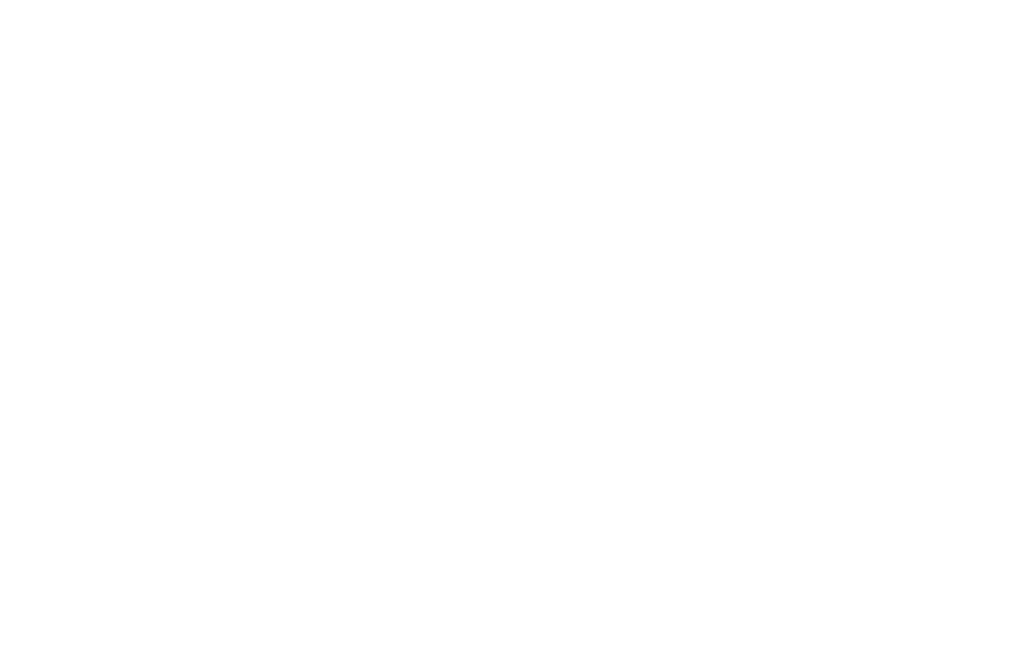
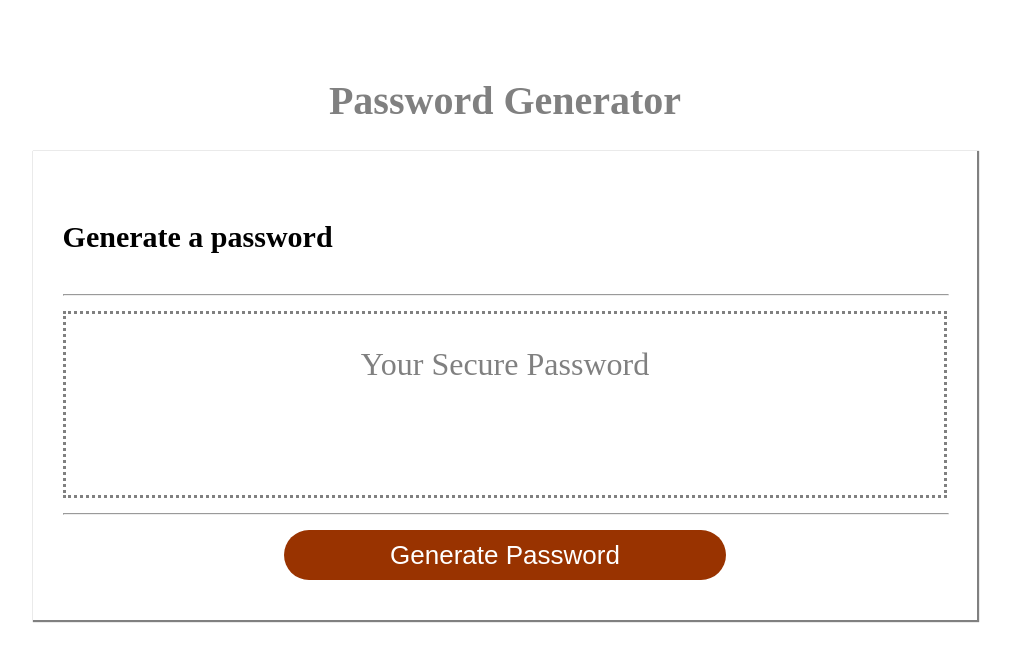
Before and after one commit to Frokesy/genRo, a plain HTML site: page index.html in a window 1280 px wide. Shown: the whole page, without its empty margins (135-1146 px from the left). Drawn offline with Linux system fonts and the light colour scheme.

Commit message:
finished basic design

```diff
--- a/index.css
+++ b/index.css
@@ -0,0 +1,50 @@
+.container {
+    width: screen;
+    display: flex;
+    flex-direction: column;
+    margin: 50px auto;
+    justify-content: center;
+    align-items: center;
+}
+
+.password-container {
+    width: 70%;
+    box-shadow: 1px 1px 1px 1px grey;
+    padding: 30px;
+}
+
+h1 {
+    font-size: 40px;
+    color: grey;
+}
+
+.password-container h4 {
+    font-size: 30px;
+}
+
+.password-screen {
+    text-align: center;
+    border: grey dotted;
+    padding-bottom: 80px;
+    color: grey;
+    font-size: 32px;
+}
+
+hr {
+    width: 100%;
+    margin: 15px auto
+}
+
+button {
+    width: 50%;
+    height: 50px;
+    justify-content: center;
+    display: flex;
+    border: none;
+    align-items: center;
+    border-radius: 2rem;
+    background-color: #993300;
+    color: white;
+    font-size: 26px;
+    margin: 10px auto;
+}
--- a/index.html
+++ b/index.html
@@ -5,11 +5,23 @@
     <meta charset="UTF-8">
     <meta http-equiv="X-UA-Compatible" content="IE=edge">
     <meta name="viewport" content="width=device-width, initial-scale=1.0">
-    <link src="index.css"></link>
-    <title>Document</title>
+    <link rel="stylesheet" href="index.css">
+    <title>Password Generator</title>
 </head>
 
 <body>
+    <div class="container">
+        <h1>Password Generator</h1>
+        <div class="password-container">
+            <h4>Generate a password</h4>
+            <hr>
+            <div class="password-screen">
+                <p id="password">Your Secure Password</p>
+            </div>
+            <hr>
+            <button id="generate">Generate Password</button>
+        </div>
+    </div>
 
     <script src="index.js"></script>
 </body>
```
